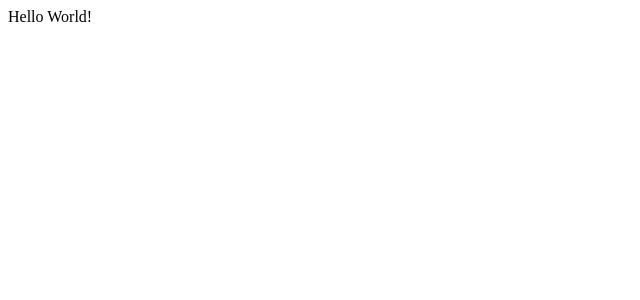
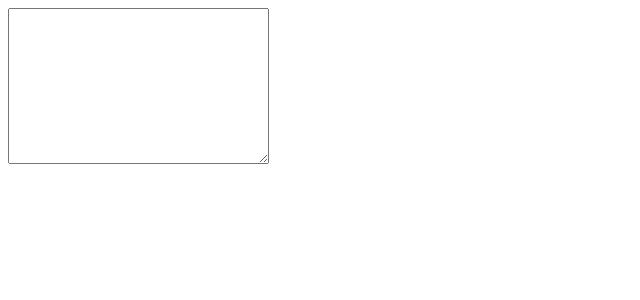
Before and after one commit to HardCoreQual/vocabulary-control, a Next.js app: page / in a window 1280 px wide. Shown: the top 300 px of the page, without its empty margins (0-640 px from the left). Built offline with nearby package versions, Linux system fonts and the light colour scheme.

Commit message:
add logic for identify top words in text

```diff
--- a/pages/index.tsx
+++ b/pages/index.tsx
@@ -1,7 +1,94 @@
+import { useState } from 'react';
+import { Col, Row } from 'reactstrap';
+
+function InsertText({ text, setText }: {
+  text: string,
+  setText: (t: string) => void,
+}) {
+  return (
+    <div>
+      <textarea
+        cols={30}
+        rows={10}
+        onChange={(e) => {
+          setText(e.target.value);
+        }}
+      >
+        {text}
+      </textarea>
+    </div>
+  );
+}
+
+function getWordsFromText(text: string) {
+  const words = [...text.matchAll(/[a-zA-Z']+/g)];
+
+  const result : string[] = [];
+
+  words.forEach((w) => {
+    result.push(...w);
+  });
+
+  return result;
+}
+
+type WordWithCount = Record<string, number>
+
+function countWordsRepetition(words: string[]) {
+  const resultCountWords : WordWithCount = {};
+
+  words.forEach((w) => {
+    resultCountWords[w] = resultCountWords[w]
+      ? resultCountWords[w] + 1
+      : 1;
+  });
+
+  return resultCountWords;
+}
+
+function sortWordsByCount(wordsWithCount: WordWithCount) {
+  const value = Object.entries(wordsWithCount).map(([word, count]) => ({ word, count }));
+
+  return value.sort((a, b) => b.count - a.count);
+}
+
+function TopWords({ value }: {value: string}) {
+  const words = getWordsFromText(value.toLowerCase()).filter((e) => e.length > 1);
+  const wordsWithCount = countWordsRepetition(words);
+
+  const topWords = sortWordsByCount(wordsWithCount).map(({ word }) => word);
+
+  return (
+    <div style={{ overflowY: 'auto' }}>
+      {!!topWords?.length && topWords.map((w, i) => (
+        <div key={w + i}>
+          {w}
+        </div>
+      ))}
+    </div>
+  );
+}
+
+function TopWordsFromTextarea() {
+  const [text, setText] = useState('');
+
+  return (
+    <Row>
+      <Col xs={4}>
+        <InsertText text={text} setText={setText} />
+      </Col>
+
+      <Col xs={8}>
+        <TopWords value={text} />
+      </Col>
+    </Row>
+  );
+}
+
 export default function () {
   return (
     <div>
-      Hello World!
+      <TopWordsFromTextarea />
     </div>
   );
 }
```
